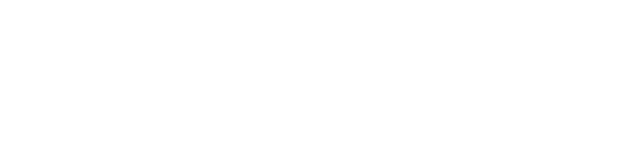
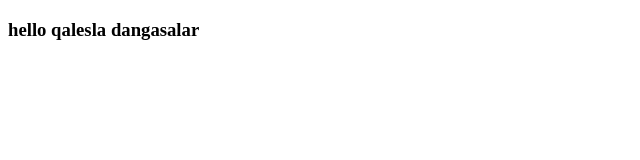
Before and after one commit to SoloMan-cool/demo, a plain HTML site: page index.html in a window 1280 px wide. Shown: the whole page, without its empty margins (0-640 px from the left). Drawn offline with Linux system fonts and the light colour scheme.

Commit message:
balo batar gaplar

```diff
--- a/index.html
+++ b/index.html
@@ -6,6 +6,6 @@
     <title>Document</title>
 </head>
 <body>
-
+    <h3>hello qalesla dangasalar</h3>
 </body>
 </html>
```
